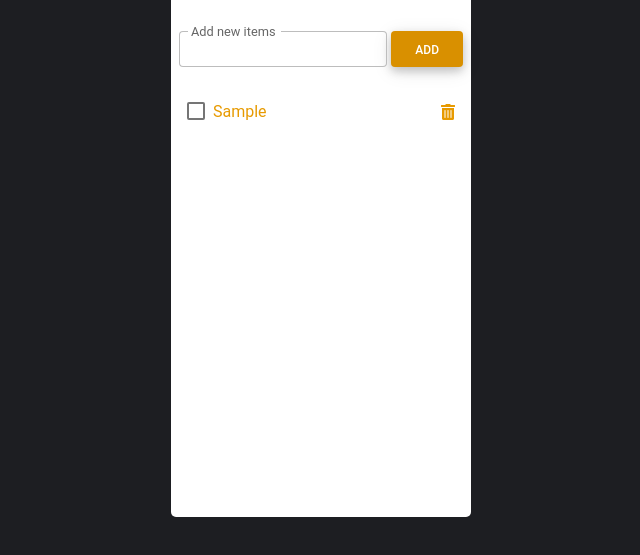
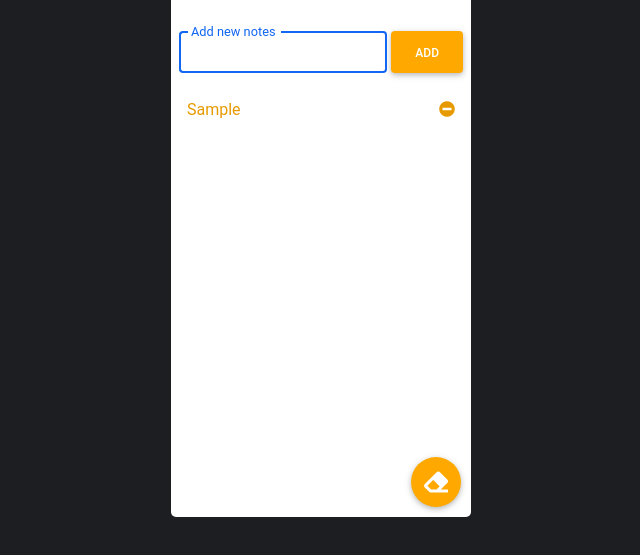
Before and after one commit to Htet-Wai-Yan/To-do-list, a plain HTML site: page index.html in a window 1280 px wide. Both pictures are taken after typing "Sample" into the empty fields and a click on the button "ADD". Shown: the part 93-648 px from the top of the page, without its empty margins (319-959 px from the left). Drawn offline with nearby package versions, Linux system fonts and the light colour scheme.

Commit message:
Completed the localStorage feature

```diff
--- a/app.js
+++ b/app.js
@@ -1,57 +1,140 @@
-// Global variables
-let theForm = document.querySelector("#theForm");
-let theList = document.querySelector("#theList");
-let theField = document.querySelector("#newItem");
-let theAlert = document.querySelector("#theAlert");
-
-let notesInLocalStorage = localStorage.getItem('note')
-
-let noteObj = notesInLocalStorage !== null ? JSON.parse(notesInLocalStorage): []
-
-// Submit event
-theForm.addEventListener("submit", (event) => {
-  // disable form default refresh behaviour
-  event.preventDefault();
-
-  noteObj.push(theField.value.trim())
-  localStorage.setItem('note', JSON.stringify(noteObj))
-
-  addItem(noteObj)
-
-  theField.value = ""
-
-});
-
-function deleteItem(click) {
-  click.parentElement.remove()
+// Model: Note object
+class Note {
+  constructor(text) {
+    this.text = text
+  }
 }
 
-function addItem(noteObj) {
-  let li = `
-      <li class = "my-2">
-        <div>
-          <input class="form-check-input me-1" type="checkbox" /> ${noteObj.length == 0 ? noteObj[noteObj.length + 1] : noteObj[noteObj.length - 1]}
-        </div>
-        <i class = "fas fa-trash-alt" id = "deleteBtn" style = "cursor: pointer" onclick = "deleteItem(this)"></i>
+// View: Handle UI operations
+class UI {
+  static displayNote() {
+
+    const storedNotes = Store.getNote()
+
+    storedNotes.forEach((note) => UI.addNoteToList(note))
+  }
+
+  static addNoteToList(note) {
+    const theList = document.querySelector('#theList')
+    const li = document.createElement('li')
+
+    const input = document.querySelector('#newItem')
+    li.innerHTML = `
+      <li
+        style = "
+          display: flex;
+          justify-content: space-between;
+          align-items: center;
+          margin-bottom: 0.5rem;
+        "
+      >
+        <p class = "mb-0">${note.text}</p>
+        <i
+          class = "fas fa-minus-circle delete"
+          style = "cursor: pointer;"
+        >
+        </i>
       </li>
     `
 
-    theList.insertAdjacentHTML('beforeend', li)
+    theList.appendChild(li)
+
+  }
+
+  static removeNoteFromList(elTarget) {
+    if(elTarget.classList.contains('delete')) {
+      elTarget.parentElement.remove()
+    }
+  }
+
+  static clearAllNotes() {
+    const theList = document.querySelector('#theList')
+    while (theList.firstChild) {
+      //The list is LIVE so it will re-index each call
+      theList.removeChild(theList.firstChild);
+    }
+  }
+
+  static resetField() {
+    document.querySelector('#newItem').value = ""
+    document.querySelector('#newItem').focus()
+  }
+
+  static showAlert() {
+    const alert = document.querySelector('.alert')
+
+    // show on UI
+    alert.classList.remove('d-none')
+
+    // remove from UI after 3 sec
+    setTimeout(() => {
+      alert.classList.add('d-none')
+    }, 2000);
+  }
 }
 
-function localStorageItem() {
-  noteObj.forEach(note => {
-    let li = `
-      <li class = "my-2">
-        <div>
-          <input class="form-check-input me-1" type="checkbox" /> ${note}
-        </div>
-        <i class = "fas fa-trash-alt" id = "deleteBtn" style = "cursor: pointer" onclick = "deleteItem(this)"></i>
-      </li>
-    `
+// Storage: Handle storage operations
+class Store {
+  static getNote() {
+    let notes = localStorage.getItem('notes') !== null ? JSON.parse(localStorage.getItem('notes')) : []
 
-    theList.insertAdjacentHTML('beforeend', li)
-  })
+    return notes
+  }
+
+  static addNote(note) {
+    let notes = Store.getNote()
+
+    notes.push(note)
+
+    localStorage.setItem('notes', JSON.stringify(notes))
+  }
+
+  static removeNote(elTarget) {
+    let notes = Store.getNote()
+
+    notes.splice(UI.removeNoteFromList(elTarget), 1)
+
+    localStorage.setItem('notes', JSON.stringify(notes))
+  }
+
+  static clearNotes() {
+    let notes = []
+
+    localStorage.setItem('notes', JSON.stringify(notes))
+  }
 }
 
-localStorageItem()
+// Controller: display notes on app start
+document.addEventListener('DOMContentLoaded', UI.displayNote)
+
+// Controller: add the notes
+document.querySelector('#theForm').addEventListener('submit', (e) => {
+  e.preventDefault()
+
+  let newNote = document.querySelector('#newItem').value
+
+  // Form validation
+  if(newNote !== "") {
+    const myNote = new Note(newNote)
+
+    UI.addNoteToList(myNote)
+
+    Store.addNote(myNote)
+
+    UI.resetField()
+  } else {
+    UI.showAlert()
+  }
+})
+
+// Controller: remove the notes
+document.querySelector('#theList').addEventListener('click', (e) => {
+  UI.removeNoteFromList(e.target)
+  Store.removeNote(e.target)
+})
+
+// Controller: clear all the notes
+document.querySelector('.clearNotes').addEventListener('click', () => {
+  UI.clearAllNotes()
+  Store.clearNotes()
+})
--- a/index.html
+++ b/index.html
@@ -16,23 +16,28 @@
   <main class="screen">
     <h1 class="text-center pt-4 pb-3">To-do List</h1>
 
-    <div class="alert alert-danger d-none" role="alert" id="theAlert">
-      Empty item! really!!
-    </div>
-
     <form id="theForm" class="p-2">
       <div class="d-flex">
         <div class="form-outline me-1">
-          <input id="newItem" type="text" class="form-control me-2" aria-label="new item" aria-describedby="basic-addon2" autocomplete="off" />
-          <label class="form-label" for="newItem">Add new items</label>
+          <input id="newItem" type="text" class="form-control me-2 p-2" aria-label="new item" aria-describedby="basic-addon2" autocomplete="off" />
+          <label class="form-label" for="newItem">Add new notes</label>
         </div>
-        <button class="btn btn-warning" id="add">Add</button>
+        <button class="btn btn-warning" type="submit" id="add">Add</button>
       </div>
     </form>
 
+    <!-- hidden by default -->
+    <div class="alert alert-warning m-2 d-none" role="alert">
+      Please add the note before submit
+    </div>
+
     <ul id="theList">
+      <!-- Will fill up with js -->
+    </ul>
 
-    </ul>
+    <button class="btn btn-warning btn-floating fs-4 clearNotes">
+      <i class="fas fa-eraser"></i>
+    </button>
   </main>
 
   <script src="app.js"></script>
--- a/style.css
+++ b/style.css
@@ -18,27 +18,25 @@ body {
 }
 
 ul {
-  height: 400px;
+  max-height: 350px;
   list-style: none;
   padding: 0 1em;
   margin: 1em 0;
   overflow-y: auto;
 }
 
-li {
-  display: flex;
-  justify-content: space-between;
-  align-items: center;
-}
-
-/* give alert a positive absolute */
-.alert {
-  position: absolute;
-  width: 90%;
-  left: 0.9rem;
-  bottom: 0;
-  z-index: 9999;
-}
 .checkDone {
   text-decoration: line-through;
 }
+
+main {
+  position: relative;
+}
+
+.btn-floating {
+  position: absolute;
+  bottom: 10px;
+  right: 10px;
+  height: 50px;
+  width: 50px;
+}
```
Also changed, not shown: 1 other file.
